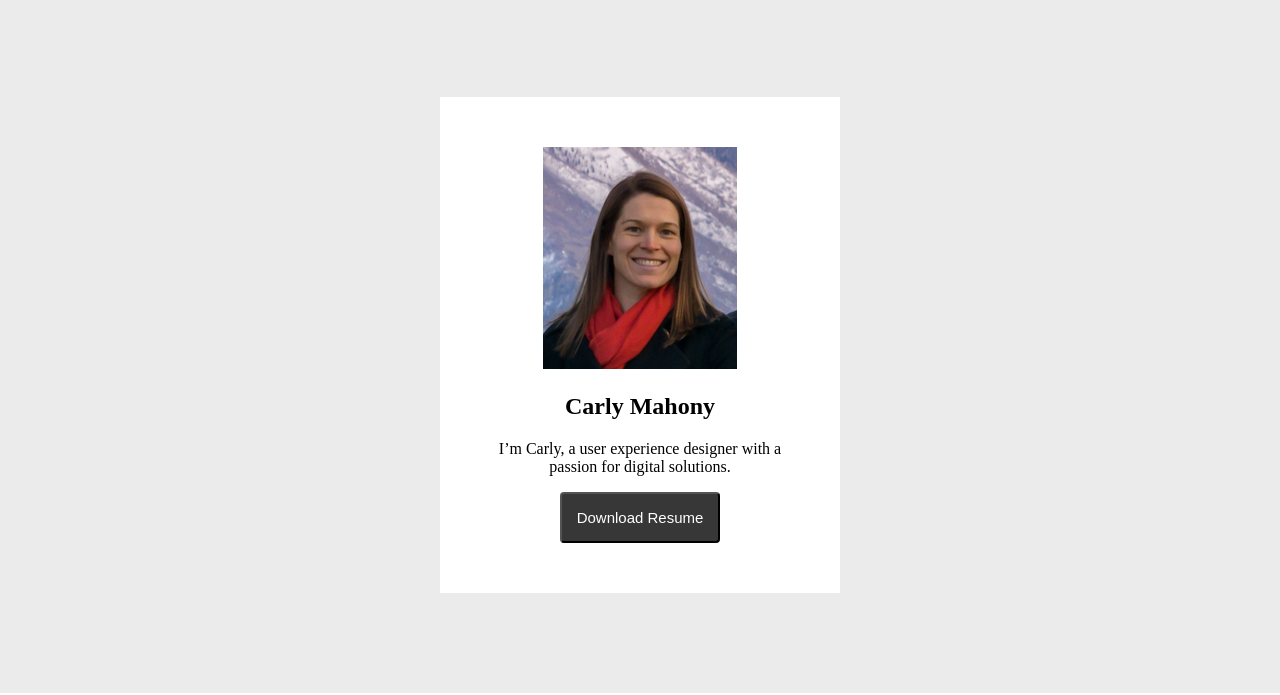
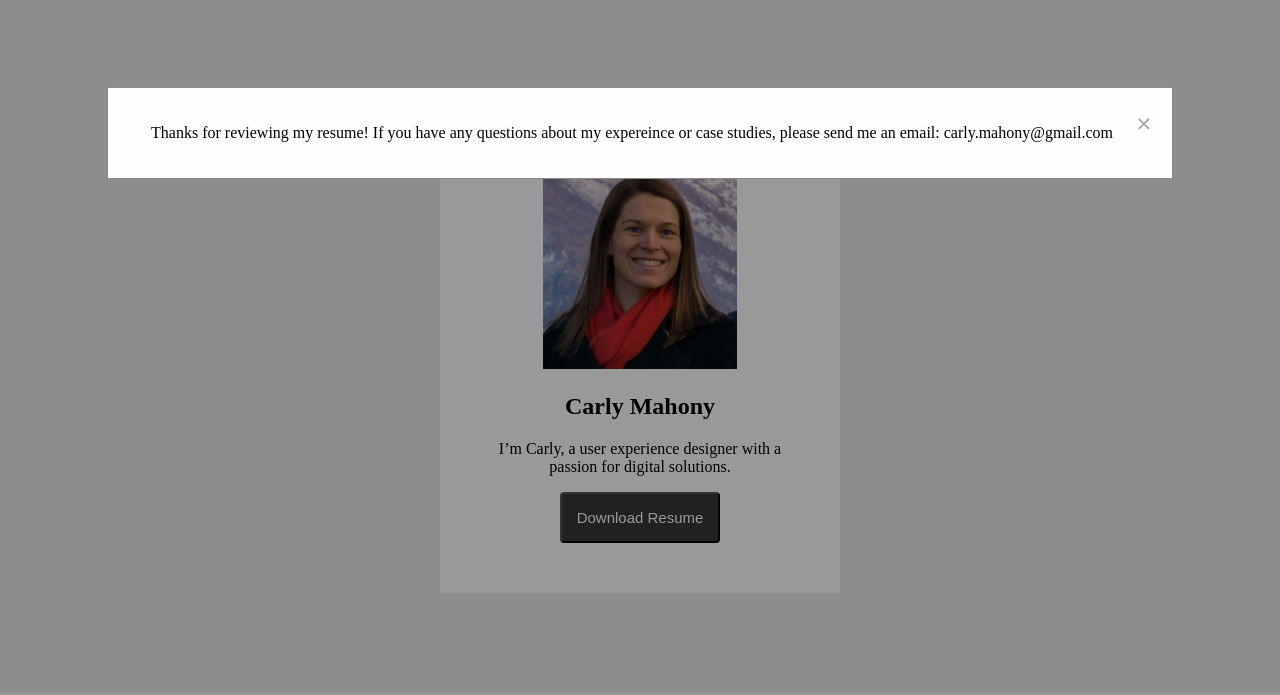
Before and after one commit to carlymahony/UX_UI_HW_19, a plain HTML site: page index.html in a window 1280 px wide. Both pictures are taken after a click on the button "Download Resume". Shown: the part 105-800 px from the top of the page. Drawn offline with Linux system fonts and the light colour scheme.

Commit message:
Added a modal when user click on 'Download Resume'

```diff
--- a/css/style.css
+++ b/css/style.css
@@ -35,6 +35,44 @@ button {
   font-size: 15px;
   border-radius: 4px;
 }
+  /* The Modal (background) */
+.modal {
+  display: none; /* Hidden by default */
+  position: fixed; /* Stay in place */
+  z-index: 1; /* Sit on top */
+  left: 0;
+  top: 0;
+  width: 100%; /* Full width */
+  height: 100%; /* Full height */
+  overflow: auto; /* Enable scroll if needed */
+  background-color: rgb(0,0,0); /* Fallback color */
+  background-color: rgba(0,0,0,0.4); /* Black w/ opacity */
+}
+
+/* Modal Content/Box */
+.modal-content {
+  background-color: #fefefe;
+  margin: 15% auto; /* 15% from the top and centered */
+  padding: 20px;
+  border: 1px solid #888;
+  width: 80%; /* Could be more or less, depending on screen size */
+}
+
+/* The Close Button */
+.close {
+  color: #aaa;
+  float: right;
+  font-size: 28px;
+  font-weight: bold;
+}
+
+.close:hover,
+.close:focus {
+  color: black;
+  text-decoration: none;
+  cursor: pointer;
+}
+
 footer {
   background-color: #373738;
   padding: 5px;
--- a/index.html
+++ b/index.html
@@ -19,7 +19,20 @@
         <img src="images/personalPhoto2.png">
         <h1>Carly Mahony</h1>
         <p>I’m Carly, a user experience designer with a passion for digital solutions.</p>
-        <button>Download Resume</button>
+        <!-- Trigger/Open The Modal -->
+<button id="myBtn">Download Resume</button>
+
+<!-- The Modal -->
+<div id="myModal" class="modal">
+
+  <!-- Modal content -->
+  <div class="modal-content">
+    <span class="close">&times;</span>
+    <p>Thanks for reviewing my resume!  If you have any questions about my expereince or case studies, please send me an email: carly.mahony@gmail.com</p>
+  </div>
+
+</div>
+
       </div>
     </section>
     <h1 class="heading">My UX Skills</h1>
@@ -79,4 +92,5 @@
       </ul>
     </footer>
   </body>
+  <script src="js/index.js"></script>
 </html>
--- /dev/null
+++ b/js/index.js
@@ -0,0 +1,25 @@
+// Get the modal
+var modal = document.getElementById("myModal");
+
+// Get the button that opens the modal
+var btn = document.getElementById("myBtn");
+
+// Get the <span> element that closes the modal
+var span = document.getElementsByClassName("close")[0];
+
+// When the user clicks on the button, open the modal
+btn.onclick = function() {
+  modal.style.display = "block";
+}
+
+// When the user clicks on <span> (x), close the modal
+span.onclick = function() {
+  modal.style.display = "none";
+}
+
+// When the user clicks anywhere outside of the modal, close it
+window.onclick = function(event) {
+  if (event.target == modal) {
+    modal.style.display = "none";
+  }
+}
```
